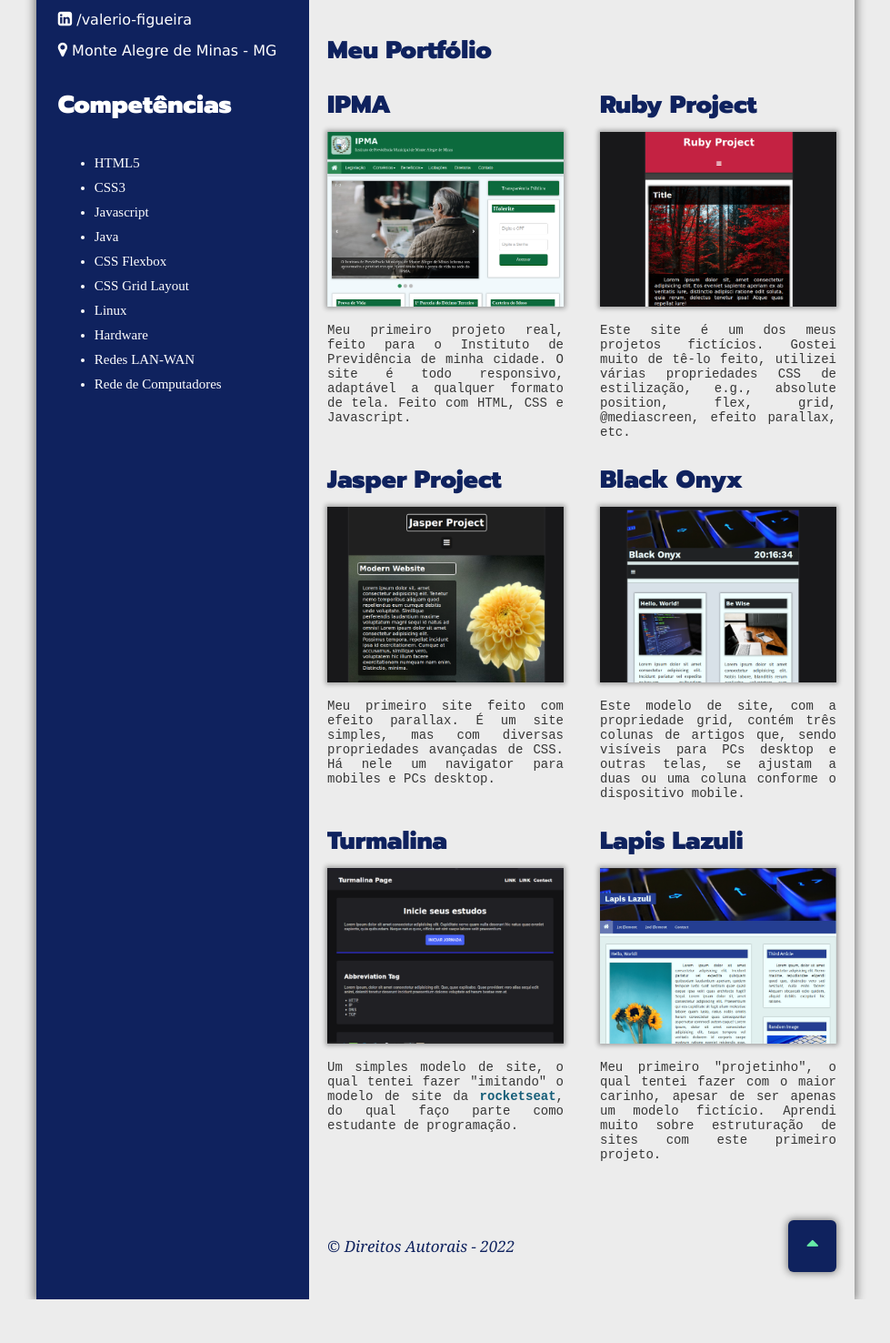
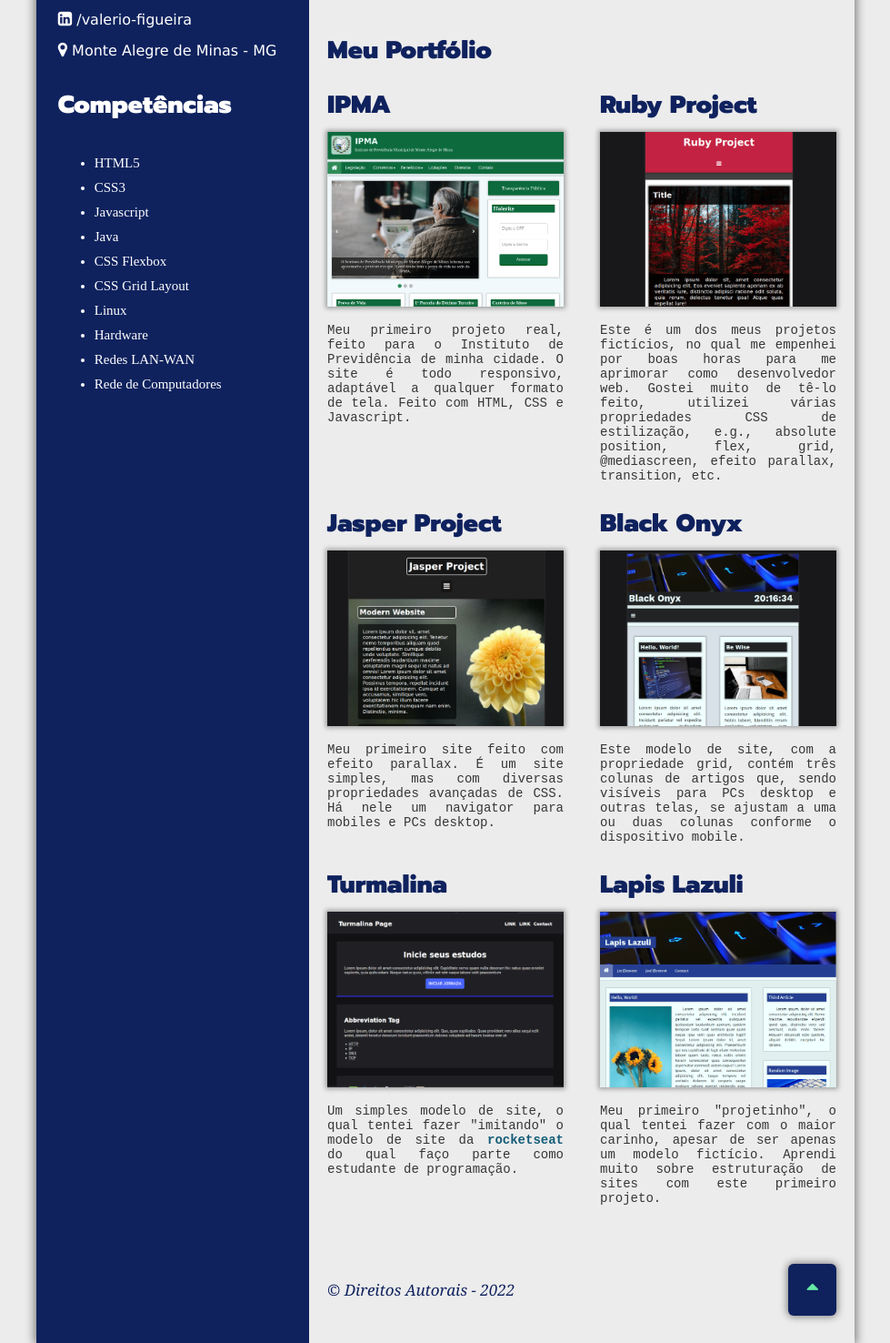
Before and after one commit to valerio-figueira/portfolio, a plain HTML site: page index.html in a window 1280 px wide. Shown: the part 486-1962 px from the top of the page at 91% size, without its empty margins (150-1129 px from the left). Before the commit the page ends 1914 px from the top, so only its background shows below. Drawn offline with Linux system fonts and the light colour scheme.

Commit message:
updating files

```diff
--- a/index.html
+++ b/index.html
@@ -25,7 +25,7 @@
 
         <article class="about">
             <h2>Sobre</h2>
-            <p>Desenvolvedor web, frontend. Estudante de HTML, CSS, JavaScript e outras tecnologias. Além disso, tenho 8 meses de experiência com Java, o qual aprendi resolvendo diversas listas de exercícios para aprimoramento da lógica de programação.</p>
+            <p class="paragraph"></p>
             <p>Esses e outros projetos podem ser encontrados também em meu repositório remoto <a href="#" target="_blank" rel="external"><span class="fa fa-git-square icon"></span>Github.</a></p>
         </article>
     </header>
@@ -64,52 +64,52 @@
 
         <h2 class="portfolium-title">Meu Portfólio</h2>
 
-        <article>
+        <article class="post">
             <a href="https://www.ipmamonte.mg.gov.br/" target="_blank" rel="external">
                 <h2>IPMA</h2>
             </a>
             <a href="https://www.ipmamonte.mg.gov.br/" target="_blank" rel="external"><img src="imgs/IPMA.png" alt="IPMA"></a>
-            <p>Meu primeiro projeto real, feito para o Instituto de Previdência de minha cidade. O site é todo responsivo, adaptável a qualquer formato de tela. Feito com HTML, CSS e Javascript.</p>
+            <p class="description"></p>
         </article>
 
-        <article>
+        <article class="post">
             <a href="https://valerio-figueira.github.io/ruby-project/" target="_blank" rel="external">
                 <h2>Ruby Project</h2>
             </a>
             <a href="https://valerio-figueira.github.io/ruby-project/" target="_blank" rel="external"><img src="imgs/Ruby.png" alt="Ruby Project"></a>
-            <p>Este site é um dos meus projetos fictícios. Gostei muito de tê-lo feito, utilizei várias propriedades CSS de estilização, e.g., absolute position, flex, grid, @mediascreen, efeito parallax, etc.</p>
+            <p class="description"></p>
         </article>
 
-        <article>
+        <article class="post">
             <a href="https://valerio-figueira.github.io/jasper-project/" target="_blank" rel="external">
                 <h2>Jasper Project</h2>
             </a>
             <a href="https://valerio-figueira.github.io/jasper-project/" target="_blank" rel="external"><img src="imgs/Jasper.png" alt="Jasper Project"></a>
-            <p>Meu primeiro site feito com efeito parallax. É um site simples, mas com diversas propriedades avançadas de CSS. Há nele um navigator para mobiles e PCs desktop.</p>
+            <p class="description"></p>
         </article>
 
-        <article>
+        <article class="post">
             <a href="https://valerio-figueira.github.io/black-onyx-page/" target="_blank" rel="external">
                 <h2>Black Onyx</h2>
             </a>
             <a href="https://valerio-figueira.github.io/black-onyx-page/" target="_blank" rel="external"><img src="imgs/Black Onyx.png" alt="Black Onyx"></a>
-            <p>Este modelo de site, com a propriedade grid, contém três colunas de artigos que, sendo visíveis para PCs desktop e outras telas, se ajustam a duas ou uma coluna conforme o dispositivo mobile.</p>
+            <p class="description"></p>
         </article>
 
-        <article>
+        <article class="post">
             <a href="https://valerio-figueira.github.io/turmalina-page/" target="_blank" rel="external">
                 <h2>Turmalina</h2>
             </a>
             <a href="https://valerio-figueira.github.io/turmalina-page/" target="_blank" rel="external"><img src="imgs/Turmalina.png" alt="Turmalina"></a>
-            <p>Um simples modelo de site, o qual tentei fazer "imitando" o modelo de site da <a href="https://www.rocketseat.com.br/" target="_blank" rel="external">rocketseat</a>, do qual faço parte como estudante de programação.</p>
+            <p class="description"></p>
         </article>
 
-        <article>
+        <article class="post">
             <a href="https://valerio-figueira.github.io/lapis-lazuli-page/" target="_blank" rel="external">
                 <h2>Lapis Lazuli</h2>
             </a>
             <a href="https://valerio-figueira.github.io/lapis-lazuli-page/" target="_blank" rel="external"><img src="imgs/Lapis Lazuli.png" alt="Lapis Lazuli"></a>
-            <p>Meu primeiro "projetinho", o qual tentei fazer com o maior carinho, apesar de ser apenas um modelo fictício. Aprendi muito sobre estruturação de sites com este primeiro projeto.</p>
+            <p class="description"></p>
         </article>
     </main>
 
--- a/script.js
+++ b/script.js
@@ -79,3 +79,39 @@ li[9].innerText = "Rede de Computadores";
 
 /*
 p.innerText = "HTML5, CSS3, Javascript, Java, Redes LAN-WAN, Hardware, CSS Flexbox, CSS Grid Layout, Linux, Rede de Computadores";*/
+
+/*
+Para treinar um pouco a interface DOM, irei colocar a descrição dos projetos pelo próprio javascript
+*/
+const description = document.querySelectorAll(".post .description");
+
+description[0].textContent = "Meu primeiro projeto real, feito para o Instituto de Previdência de minha cidade. O site é todo responsivo, adaptável a qualquer formato de tela. Feito com HTML, CSS e Javascript.";
+
+description[1].textContent = "Este é um dos meus projetos fictícios, no qual me empenhei por boas horas para me aprimorar como desenvolvedor web. Gostei muito de tê-lo feito, utilizei várias propriedades CSS de estilização, e.g., absolute position, flex, grid, @mediascreen, efeito parallax, transition, etc.";
+
+description[2].textContent = "Meu primeiro site feito com efeito parallax. É um site simples, mas com diversas propriedades avançadas de CSS. Há nele um navigator para mobiles e PCs desktop.";
+
+description[3].textContent = "Este modelo de site, com a propriedade grid, contém três colunas de artigos que, sendo visíveis para PCs desktop e outras telas, se ajustam a uma ou duas colunas conforme o dispositivo mobile.";
+
+description[5].textContent = "Meu primeiro \"projetinho\", o qual tentei fazer com o maior carinho, apesar de ser apenas um modelo fictício. Aprendi muito sobre estruturação de sites com este primeiro projeto.";
+
+/*Turmalina*/
+const link = document.createElement("a");
+link.setAttribute("href", "https://www.rocketseat.com.br/");
+link.setAttribute("target", "_blank");
+link.textContent = "rocketseat";
+
+description[4].innerHTML = `Um simples modelo de site, o qual tentei fazer "imitando" o modelo de site da `;
+description[4].appendChild(link);
+description[4].innerHTML += ` do qual faço parte como estudante de programação.`;
+
+
+/*
+Um simples modelo de site, o qual tentei fazer "imitando" o modelo de site da <a href="https://www.rocketseat.com.br/" target="_blank" rel="external">rocketseat</a>, do qual faço parte como estudante de programação.
+*/
+
+
+
+/*About myself*/
+const intro = document.querySelector(".paragraph");
+intro.innerHTML = "Desenvolvedor web, frontend. Estudante de HTML, CSS, JavaScript e outras tecnologias. Além disso, tenho 8 meses de experiência com Java, o qual aprendi resolvendo diversas listas de exercícios para aprimoramento da lógica de programação.";
```
